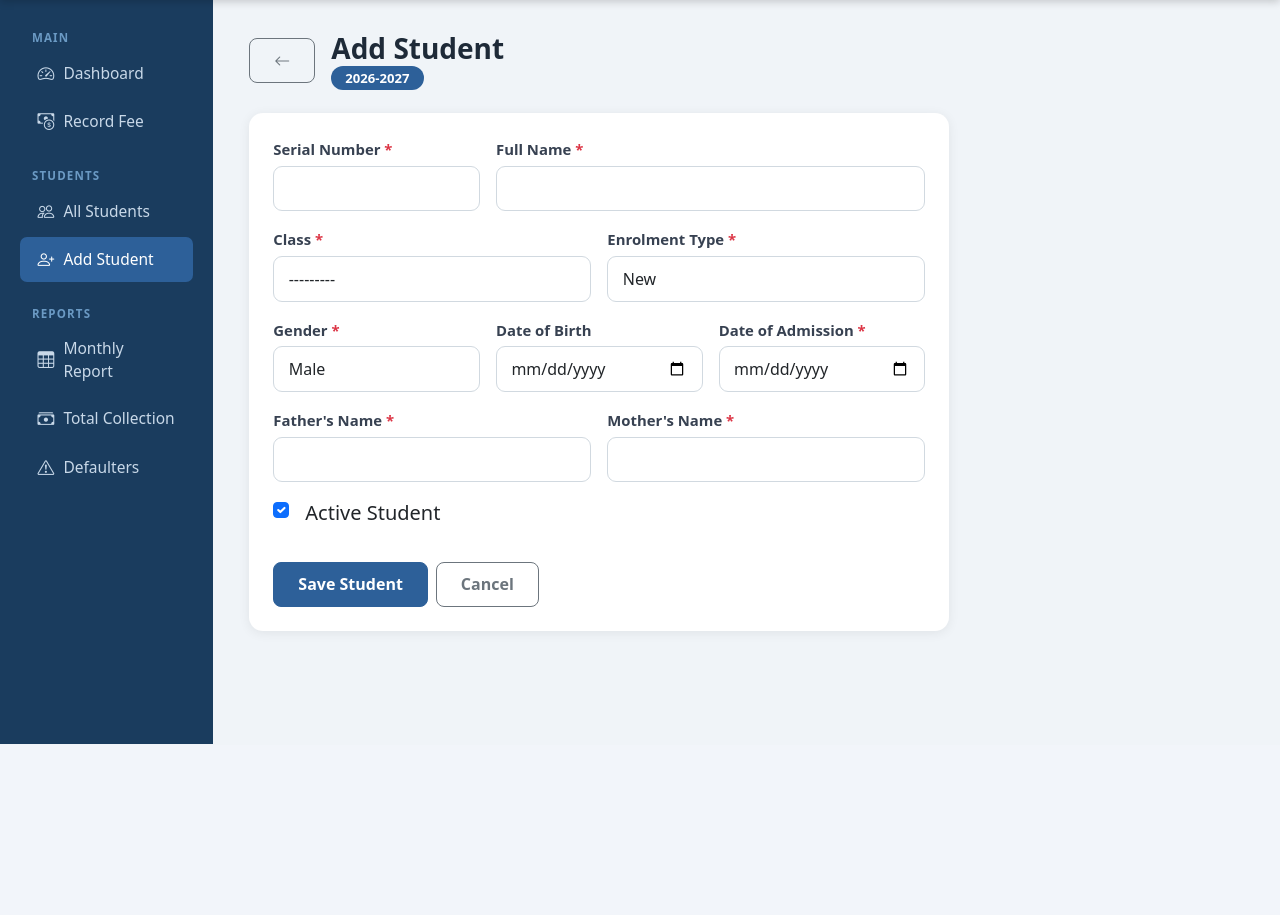
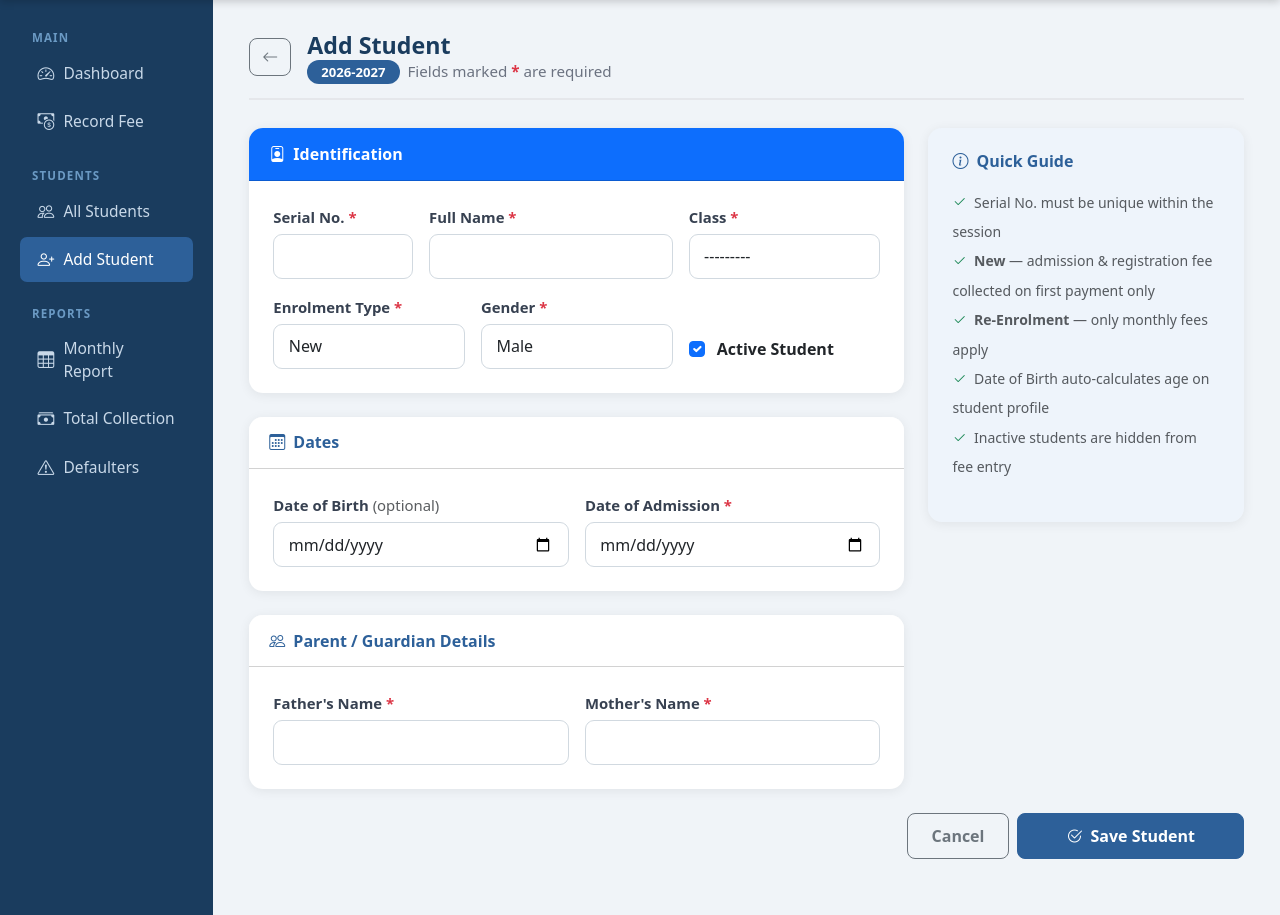
Before and after one commit to Anushka-2003/fee-management-system, a Django app: page /students/add/ in a window 1280 px wide. Shown: the part 55-970 px from the top of the page. Before the commit the page ends 799 px from the top, so only its background shows below. Run offline with Django 4.2, Linux system fonts and the light colour scheme; the visitor is signed in with stand-in values (Sample User, id 1); data comes from the database, SQL or seed files in the repository.

Commit message:
Refactor student form layout and structure

```diff
--- a/templates/students/student_form.html
+++ b/templates/students/student_form.html
@@ -1,33 +1,46 @@
 {% extends "base.html" %}
 {% block title %}{{ title }}{% endblock %}
 {% block content %}
-<div class="d-flex align-items-center mb-4 gap-3">
-  <a href="{% url 'students:list' %}" class="btn btn-outline-secondary btn-lg"><i class="bi bi-arrow-left"></i></a>
+
+<div class="page-header d-flex align-items-center gap-3">
+  <a href="{% url 'students:list' %}" class="btn btn-outline-secondary"><i class="bi bi-arrow-left"></i></a>
   <div>
-    <h3 class="fw-bold mb-0">{{ title }}</h3>
+    <h3 class="mb-0">{{ title }}</h3>
+    <div class="sub">
       {% if year %}<span class="year-badge">{{ year.name }}</span>{% endif %}
+      &nbsp;Fields marked <span class="text-danger fw-bold">*</span> are required
     </div>
   </div>
-<div class="card" style="max-width:700px;">
+</div>
+
+<form method="post" autocomplete="off">
+  {% csrf_token %}
+  <div class="row g-4">
+
+    <div class="col-xl-8 col-lg-9">
+
+      <!-- Identification -->
+      <div class="card mb-4">
+        <div class="card-header bg-primary text-white d-flex align-items-center gap-2">
+          <i class="bi bi-person-badge"></i> Identification
+        </div>
         <div class="card-body p-4">
-    <form method="post">
-      {% csrf_token %}
           <div class="row g-3">
-        <div class="col-md-4">
-          <label class="form-label">Serial Number <span class="text-danger">*</span></label>
+            <div class="col-md-3">
+              <label class="form-label">Serial No. <span class="text-danger">*</span></label>
               {{ form.serial_number }}
-          {% if form.serial_number.errors %}<div class="text-danger small">{{ form.serial_number.errors.0 }}</div>{% endif %}
+              {% if form.serial_number.errors %}<div class="text-danger small mt-1">{{ form.serial_number.errors.0 }}</div>{% endif %}
             </div>
-        <div class="col-md-8">
+            <div class="col-md-5">
               <label class="form-label">Full Name <span class="text-danger">*</span></label>
               {{ form.name }}
-          {% if form.name.errors %}<div class="text-danger small">{{ form.name.errors.0 }}</div>{% endif %}
+              {% if form.name.errors %}<div class="text-danger small mt-1">{{ form.name.errors.0 }}</div>{% endif %}
             </div>
-        <div class="col-md-6">
+            <div class="col-md-4">
               <label class="form-label">Class <span class="text-danger">*</span></label>
               {{ form.school_class }}
             </div>
-        <div class="col-md-6">
+            <div class="col-md-4">
               <label class="form-label">Enrolment Type <span class="text-danger">*</span></label>
               {{ form.enrollment_type }}
             </div>
@@ -35,15 +48,43 @@
               <label class="form-label">Gender <span class="text-danger">*</span></label>
               {{ form.gender }}
             </div>
-        <div class="col-md-4">
-          <label class="form-label">Date of Birth</label>
+            <div class="col-md-4 d-flex align-items-end pb-1">
+              <div class="form-check mb-1">
+                {{ form.is_active }}
+                <label class="form-check-label ms-1 fw-semibold">Active Student</label>
+              </div>
+            </div>
+          </div>
+        </div>
+      </div>
+
+      <!-- Dates -->
+      <div class="card mb-4">
+        <div class="card-header bg-white d-flex align-items-center gap-2" style="color:#2d6099;">
+          <i class="bi bi-calendar3"></i> Dates
+        </div>
+        <div class="card-body p-4">
+          <div class="row g-3">
+            <div class="col-md-6">
+              <label class="form-label">Date of Birth <span class="text-muted fw-normal">(optional)</span></label>
               {{ form.date_of_birth }}
-          {% if form.date_of_birth.errors %}<div class="text-danger small">{{ form.date_of_birth.errors.0 }}</div>{% endif %}
+              {% if form.date_of_birth.errors %}<div class="text-danger small mt-1">{{ form.date_of_birth.errors.0 }}</div>{% endif %}
             </div>
-        <div class="col-md-4">
+            <div class="col-md-6">
               <label class="form-label">Date of Admission <span class="text-danger">*</span></label>
               {{ form.date_of_admission }}
             </div>
+          </div>
+        </div>
+      </div>
+
+      <!-- Parent Details -->
+      <div class="card mb-4">
+        <div class="card-header bg-white d-flex align-items-center gap-2" style="color:#2d6099;">
+          <i class="bi bi-people"></i> Parent / Guardian Details
+        </div>
+        <div class="card-body p-4">
+          <div class="row g-3">
             <div class="col-md-6">
               <label class="form-label">Father's Name <span class="text-danger">*</span></label>
               {{ form.father_name }}
@@ -52,18 +93,37 @@
               <label class="form-label">Mother's Name <span class="text-danger">*</span></label>
               {{ form.mother_name }}
             </div>
-        <div class="col-md-6 d-flex align-items-end pb-2">
-          <div class="form-check">
-            {{ form.is_active }}
-            <label class="form-check-label fs-5 ms-2">Active Student</label>
           </div>
         </div>
       </div>
-      <div class="d-flex gap-2 mt-4">
-        <button type="submit" class="btn btn-primary btn-lg">Save Student</button>
-        <a href="{% url 'students:list' %}" class="btn btn-outline-secondary btn-lg">Cancel</a>
+
     </div>
-    </form>
+
+    <!-- Right info panel -->
+    <div class="col-xl-4 col-lg-3 d-none d-lg-block">
+      <div class="card border-0 sticky-top" style="top:80px; background:#eef4fb;">
+        <div class="card-body p-4">
+          <h6 class="fw-bold mb-3" style="color:#2d6099;"><i class="bi bi-info-circle me-2"></i>Quick Guide</h6>
+          <ul class="list-unstyled small text-muted" style="line-height:2.1;">
+            <li><i class="bi bi-check2 text-success me-1"></i> Serial No. must be unique within the session</li>
+            <li><i class="bi bi-check2 text-success me-1"></i> <strong>New</strong> — admission &amp; registration fee collected on first payment only</li>
+            <li><i class="bi bi-check2 text-success me-1"></i> <strong>Re-Enrolment</strong> — only monthly fees apply</li>
+            <li><i class="bi bi-check2 text-success me-1"></i> Date of Birth auto-calculates age on student profile</li>
+            <li><i class="bi bi-check2 text-success me-1"></i> Inactive students are hidden from fee entry</li>
+          </ul>
         </div>
       </div>
+    </div>
+
+  </div>
+
+  <!-- Action buttons -->
+  <div class="d-flex gap-2 justify-content-end mb-4">
+    <a href="{% url 'students:list' %}" class="btn btn-outline-secondary btn-lg px-4">Cancel</a>
+    <button type="submit" class="btn btn-primary btn-lg px-5">
+      <i class="bi bi-check2-circle me-2"></i>Save Student
+    </button>
+  </div>
+
+</form>
 {% endblock %}
```
Lines whose indentation alone changed are shown as unchanged.
